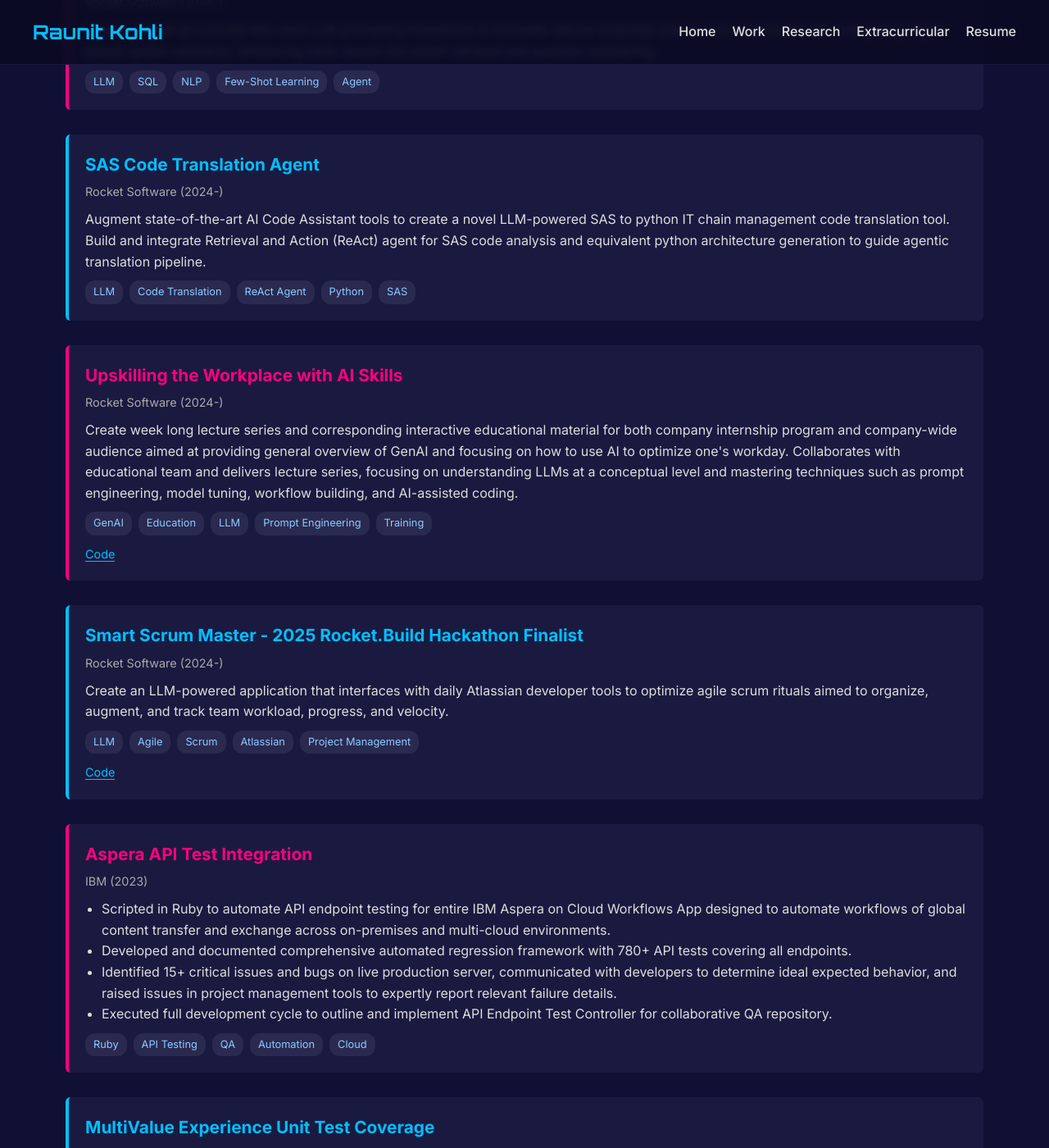
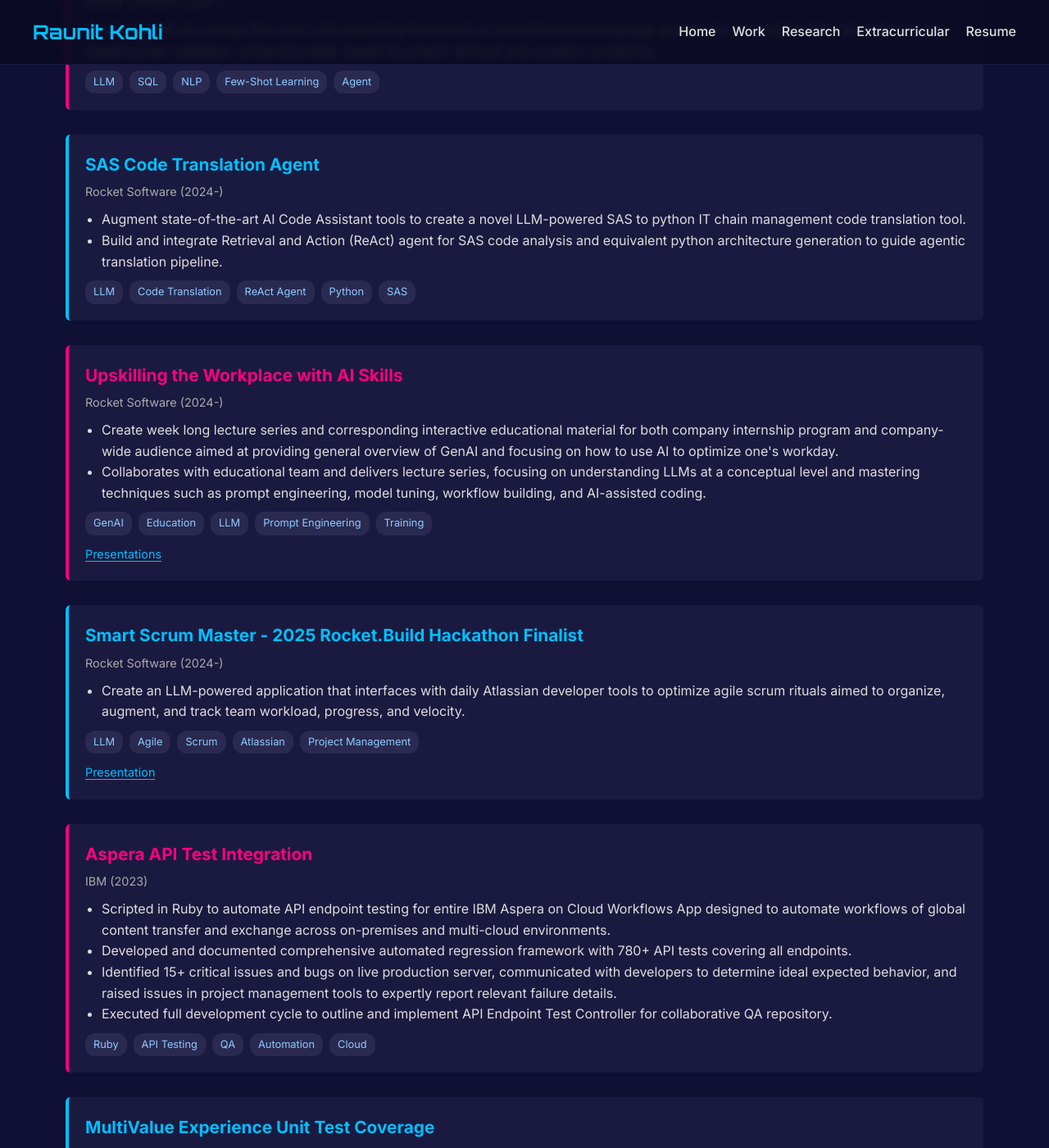
Before and after one commit to kohlir2020/kohlir2020.github.io, a Jekyll site: the page built from work.html, in a window 1280 px wide and 1400 px high, scrolled down 605 px. Shown: the whole window at 82% size. Built offline with Jekyll 4.4.1, drawn with Linux system fonts in a browser that asks for light colours; some of the changed text lies outside the part shown.

Commit message:
fixed some minor things

```diff
--- a/style.css
+++ b/style.css
@@ -246,6 +246,12 @@
   color: #aaa;
 }
 
+.item .subtitle_list {
+  margin: 0 0 5px;
+  font-size: 0.9rem;
+  color: #aaa;
+}
+
 .item p,
 .item ul {
   margin: 0 0 10px;
--- a/work.html
+++ b/work.html
@@ -41,9 +41,10 @@
 <div class="item primary">
   <h3>SAS Code Translation Agent</h3>
   <p class="subtitle">Rocket Software (2024-)</p>
-  <p>
-    Augment state-of-the-art AI Code Assistant tools to create a novel LLM-powered SAS to python IT chain management code translation tool. Build and integrate Retrieval and Action (ReAct) agent for SAS code analysis and equivalent python architecture generation to guide agentic translation pipeline.
-  </p>
+  <ul>
+    <li>Augment state-of-the-art AI Code Assistant tools to create a novel LLM-powered SAS to python IT chain management code translation tool.</li>
+    <li>Build and integrate Retrieval and Action (ReAct) agent for SAS code analysis and equivalent python architecture generation to guide agentic translation pipeline.</li>
+  </ul>
   <div class="tags">
     <span class="tag">LLM</span>
     <span class="tag">Code Translation</span>
@@ -56,9 +57,10 @@
 <div class="item accent">
   <h3>Upskilling the Workplace with AI Skills</h3>
   <p class="subtitle">Rocket Software (2024-)</p>
-  <p>
-    Create week long lecture series and corresponding interactive educational material for both company internship program and company-wide audience aimed at providing general overview of GenAI and focusing on how to use AI to optimize one's workday. Collaborates with educational team and delivers lecture series, focusing on understanding LLMs at a conceptual level and mastering techniques such as prompt engineering, model tuning, workflow building, and AI-assisted coding.
-  </p>
+  <ul>
+    <li>Create week long lecture series and corresponding interactive educational material for both company internship program and company-wide audience aimed at providing general overview of GenAI and focusing on how to use AI to optimize one's workday. </li>
+    <li>Collaborates with educational team and delivers lecture series, focusing on understanding LLMs at a conceptual level and mastering techniques such as prompt engineering, model tuning, workflow building, and AI-assisted coding. </li>
+  </ul>
   <div class="tags">
     <span class="tag">GenAI</span>
     <span class="tag">Education</span>
@@ -67,16 +69,16 @@
     <span class="tag">Training</span>
   </div>
   <div class="links">
-    <a href="#">Code</a>
+    <a href="#">Presentations</a>
   </div>
 </div>
 
 <div class="item primary">
   <h3>Smart Scrum Master - 2025 Rocket.Build Hackathon Finalist</h3>
   <p class="subtitle">Rocket Software (2024-)</p>
-  <p>
-    Create an LLM-powered application that interfaces with daily Atlassian developer tools to optimize agile scrum rituals aimed to organize, augment, and track team workload, progress, and velocity.
-  </p>
+  <ul>
+    <li>Create an LLM-powered application that interfaces with daily Atlassian developer tools to optimize agile scrum rituals aimed to organize, augment, and track team workload, progress, and velocity. </li>
+  </ul>
   <div class="tags">
     <span class="tag">LLM</span>
     <span class="tag">Agile</span>
@@ -85,7 +87,7 @@
     <span class="tag">Project Management</span>
   </div>
   <div class="links">
-    <a href="#">Code</a>
+    <a href="#">Presentation</a>
   </div>
 </div>
 
@@ -110,6 +112,10 @@
 <div class="item primary">
   <h3>MultiValue Experience Unit Test Coverage</h3>
   <p class="subtitle">Rocket Software (2022)</p>
+  <ul>
+    <li>Launched project to build a foundational framework for Unit Tests integrating external Object-Oriented Programming libraries for Mocking and Line Coverage analysis. </li>
+    <li>Achieved over 30% Line Coverage in live code case, surpassing initial annual Objective and Key Result goal of 10% and identifying multiple redundant external dependencies.</li>
+  </ul>
   <div class="tags">
     <span class="tag">Testing</span>
     <span class="tag">Unit Tests</span>
```
Also changed, not shown: research.html (+4 -7 lines).
